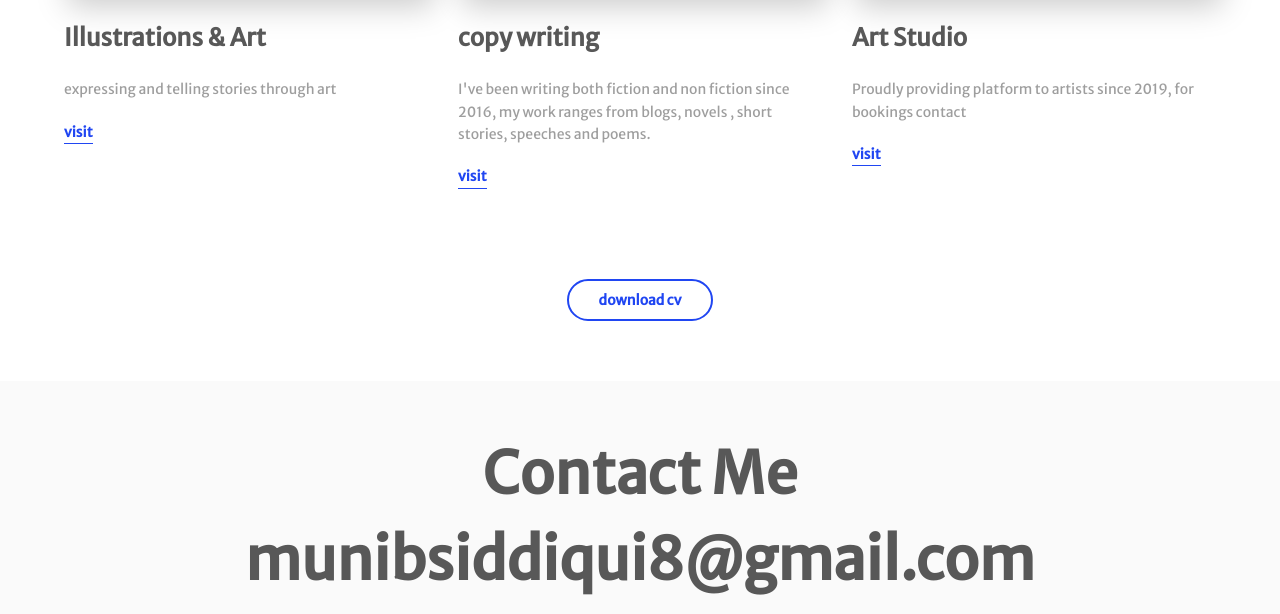
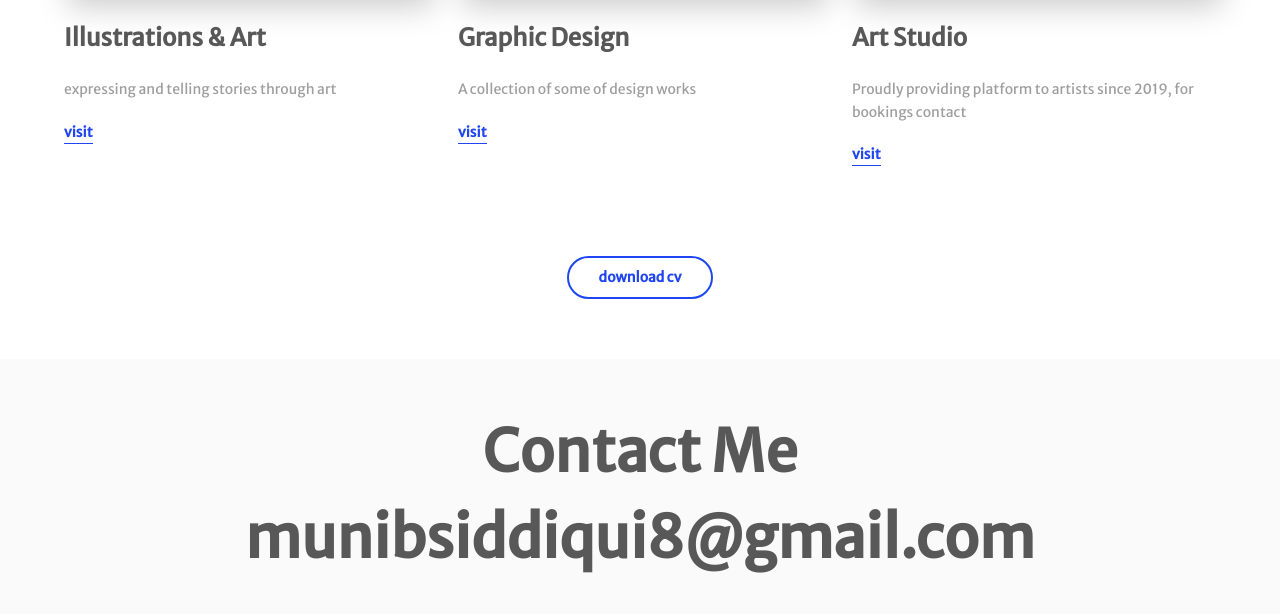
Before and after one commit to munibsarts/munibsarts.github.io, a plain HTML site: page index.html in a window 1280 px wide. Shown: the part 3873-4487 px from the top of the page. Drawn offline with nearby package versions, Linux system fonts and the light colour scheme.

Commit message:
Update index.html

```diff
--- a/index.html
+++ b/index.html
@@ -164,11 +164,11 @@
 						<img src="assets/img/wp1 .png" alt="books">
 					</div>
 					<div class="blog__post-excerpt">
-						<h3>copy writing</h3>
-						<p>I've been writing both fiction and non fiction since 2016, my work ranges from blogs, novels , short stories, speeches and poems.
+						<h3>Graphic Design</h3>
+						<p> A collection of some of design works
 
  						</p>
-						<a class="transform-link" href="https://docs.google.com/document/d/1zqBboRLUYczIXt1zhMyGtISVVp0aGVBVux4Hfw3rCpg/edit?usp=sharing"> visit</a>
+						<a class="transform-link" href="https://www.behance.net/gallery/164697013/graphic-design-by-munib"> visit</a>
 					</div>
 				</article>
 				<article class="blog__post">
```
